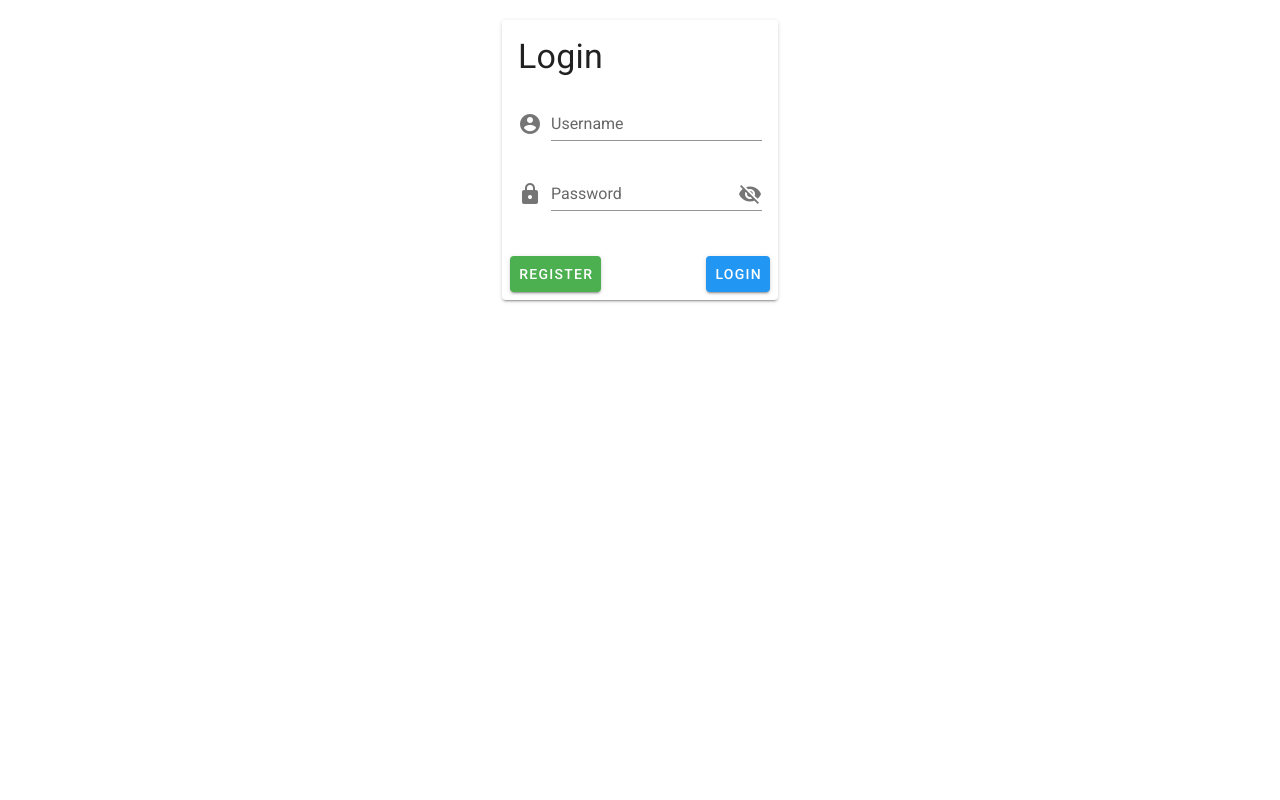
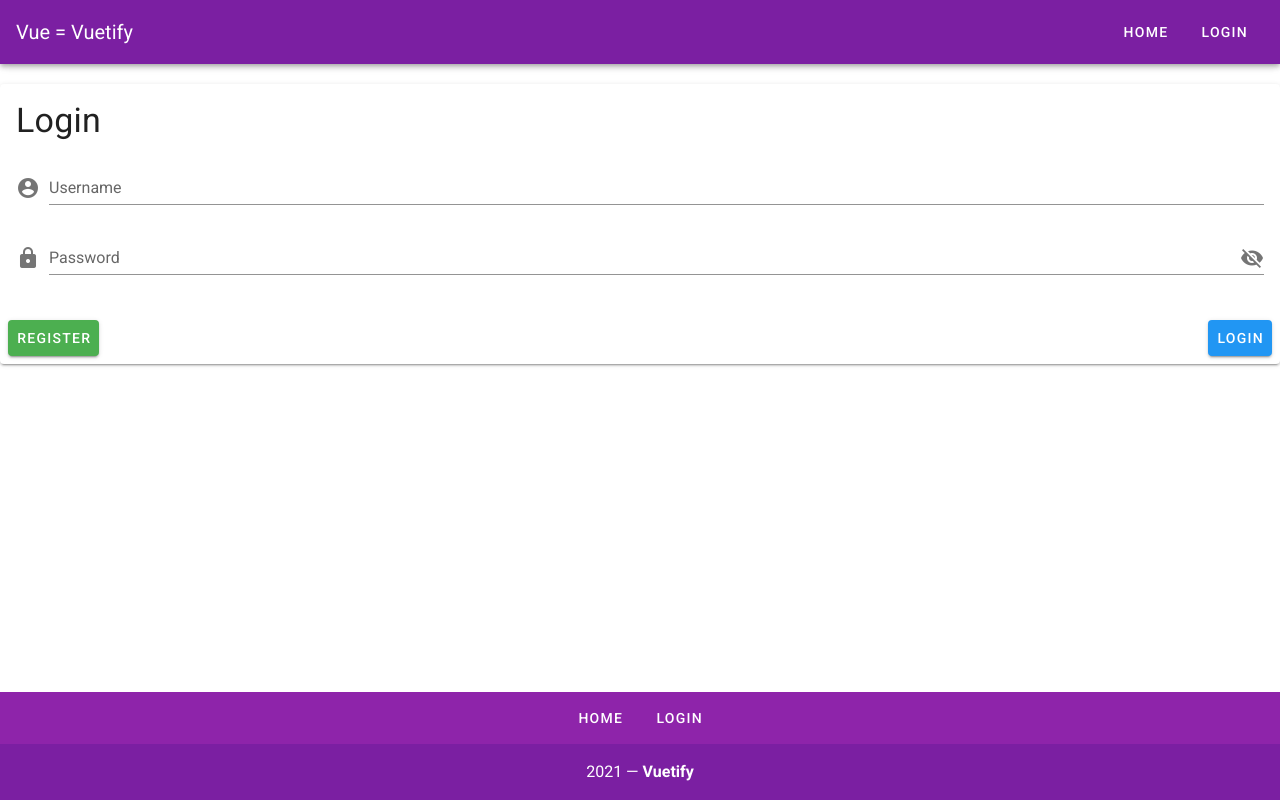
Before and after one commit to banzak1/vuetify-study, a Vue app: page / in a window 1280 px wide. Built offline with nearby package versions, Linux system fonts and the light colour scheme.

Commit message:
criaçao de header e footer

```diff
--- a/src/App.vue
+++ b/src/App.vue
@@ -1,5 +1,22 @@
 <template>
   <v-app>
+    <!-- App Bar -->
+    <v-app-bar app class="purple darken-2" dark>
+      <v-app-bar-title>Vue = Vuetify</v-app-bar-title>
+      <v-spacer></v-spacer>
+      <v-btn
+        v-for="link in links"
+        :key="link"
+        color="white"
+        text
+        rounded
+        class="my-2"
+      >
+        {{ link }}
+      </v-btn>
+    </v-app-bar>
+    <!-- Login -->
+    <v-main>
       <v-card with="500" class="mx-auto mt-5">
         <v-card-title>
           <h1 class="display-1">Login</h1>
@@ -25,6 +42,24 @@
           <v-btn color="info">Login</v-btn>
         </v-card-actions>
       </v-card>
+    </v-main>
+    <v-footer color="purple darken-1" padless>
+      <v-row justify="center" no-gutters>
+        <v-btn
+          v-for="link in links"
+          :key="link"
+          color="white"
+          text
+          rounded
+          class="my-2"
+        >
+          {{ link }}
+        </v-btn>
+        <v-col class="purple darken-2 py-4 text-center white--text" cols="12">
+          {{ new Date().getFullYear() }} — <strong>Vuetify</strong>
+        </v-col>
+      </v-row>
+    </v-footer>
   </v-app>
 </template>
 
@@ -35,6 +70,7 @@ export default {
   components: {},
 
   data: () => ({
+    links: ["Home", "Login"],
     exibir: false,
   }),
 
```
Lines whose indentation alone changed are shown as unchanged.
